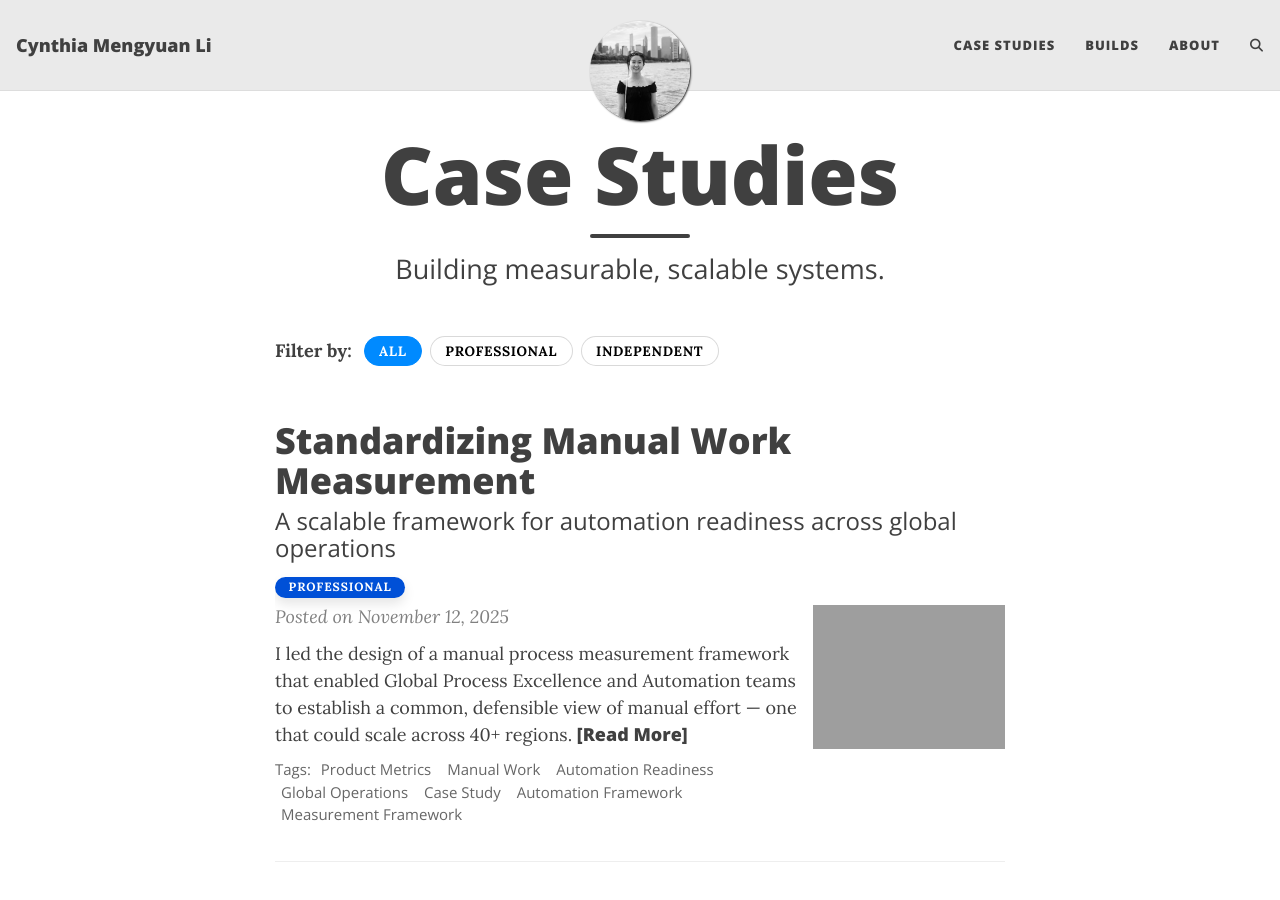
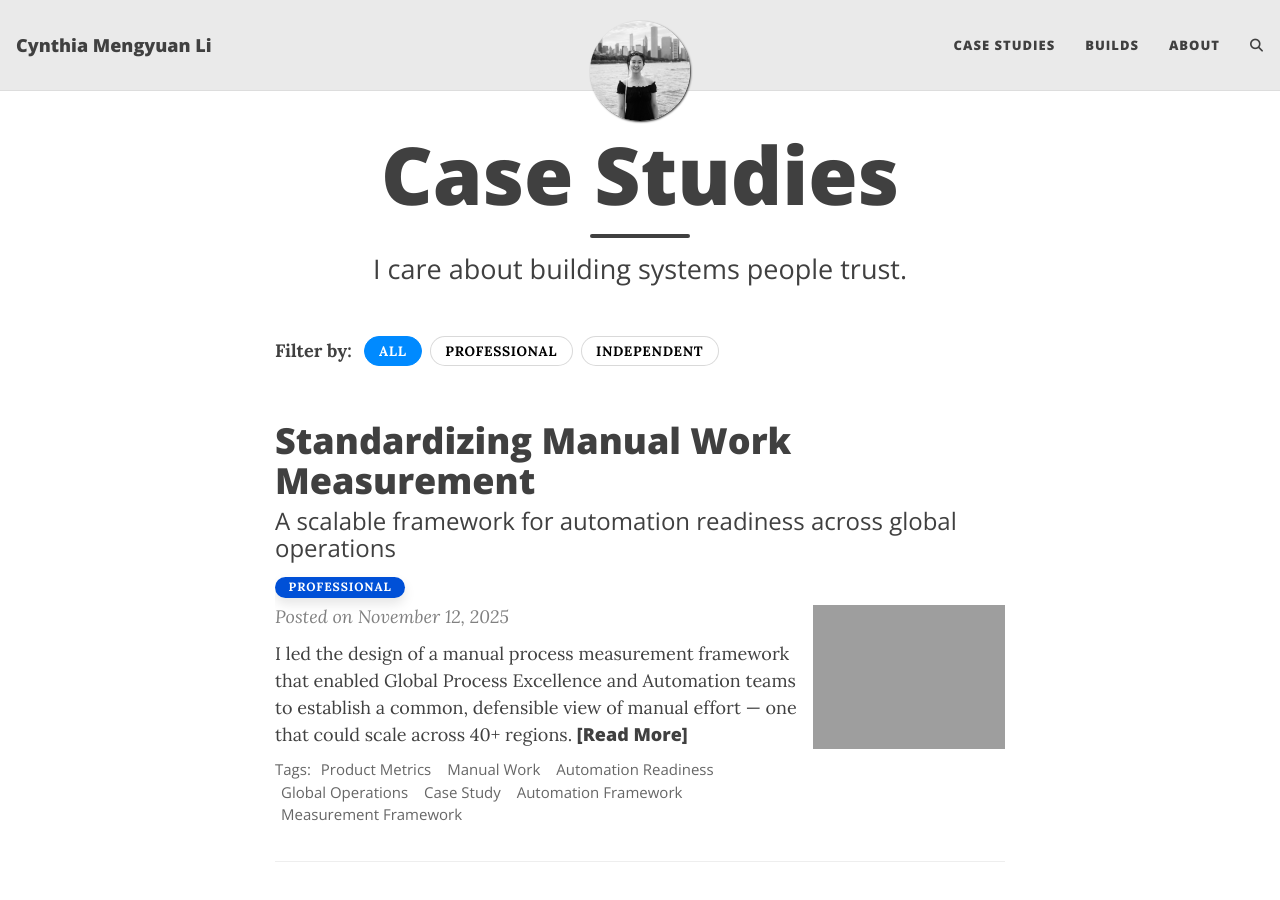
Before and after one commit to cynthialmy/cynthialmy.github.io, a Jekyll site: the page built from index.html, in a window 1280 px wide and 900 px high. Built offline with Jekyll 4.4.1, drawn with Linux system fonts in a browser that asks for light colours; the list of posts is cut into pages by our own code; comment, search, counter and statistics services are not loaded.

Commit message:
changed titles

```diff
--- a/index.html
+++ b/index.html
@@ -1,5 +1,5 @@
 ---
 layout: home
 title: Case Studies
-subtitle: Building measurable, scalable systems.
+subtitle: I care about building systems people trust.
 ---
```
